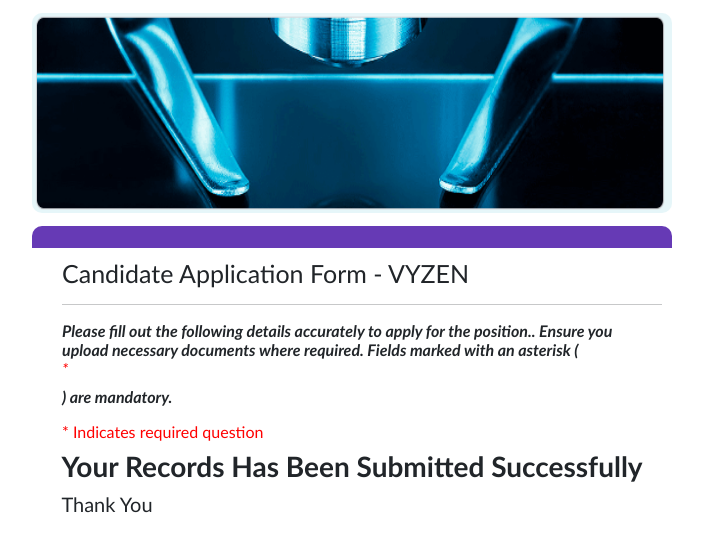
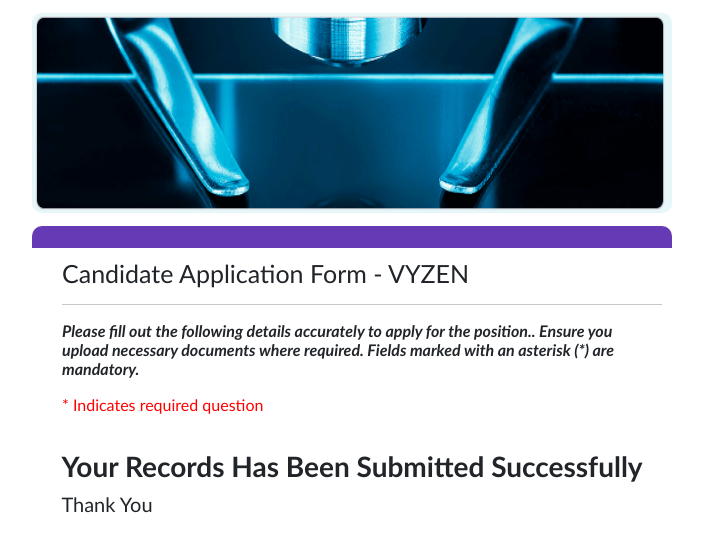
Before and after one commit to PankajGatty/vyzenRepo, a React (Create React App) app in the folder frontend/: page /final in a window 1280 px wide. Shown: the top 552 px of the page, without its empty margins (288-991 px from the left). Built offline with nearby package versions, Linux system fonts and the light colour scheme.

Commit message:
Update Finalpage.js

```diff
--- a/frontend/src/pages/Finalpage.js
+++ b/frontend/src/pages/Finalpage.js
@@ -10,7 +10,7 @@ function Finalpage() {
         <h6> <p>
         <i><strong>
         Please fill out the following details accurately to apply for the position..
-         Ensure you upload necessary documents where required. Fields marked with an asterisk  (<h6 style={{ color: 'red' }}> * </h6>)  are mandatory.
+         Ensure you upload necessary documents where required. Fields marked with an asterisk  (*)  are mandatory.
         </strong></i>
      </p></h6>
     <h6 style={{ color: 'red' }}>* Indicates required question</h6>
```
